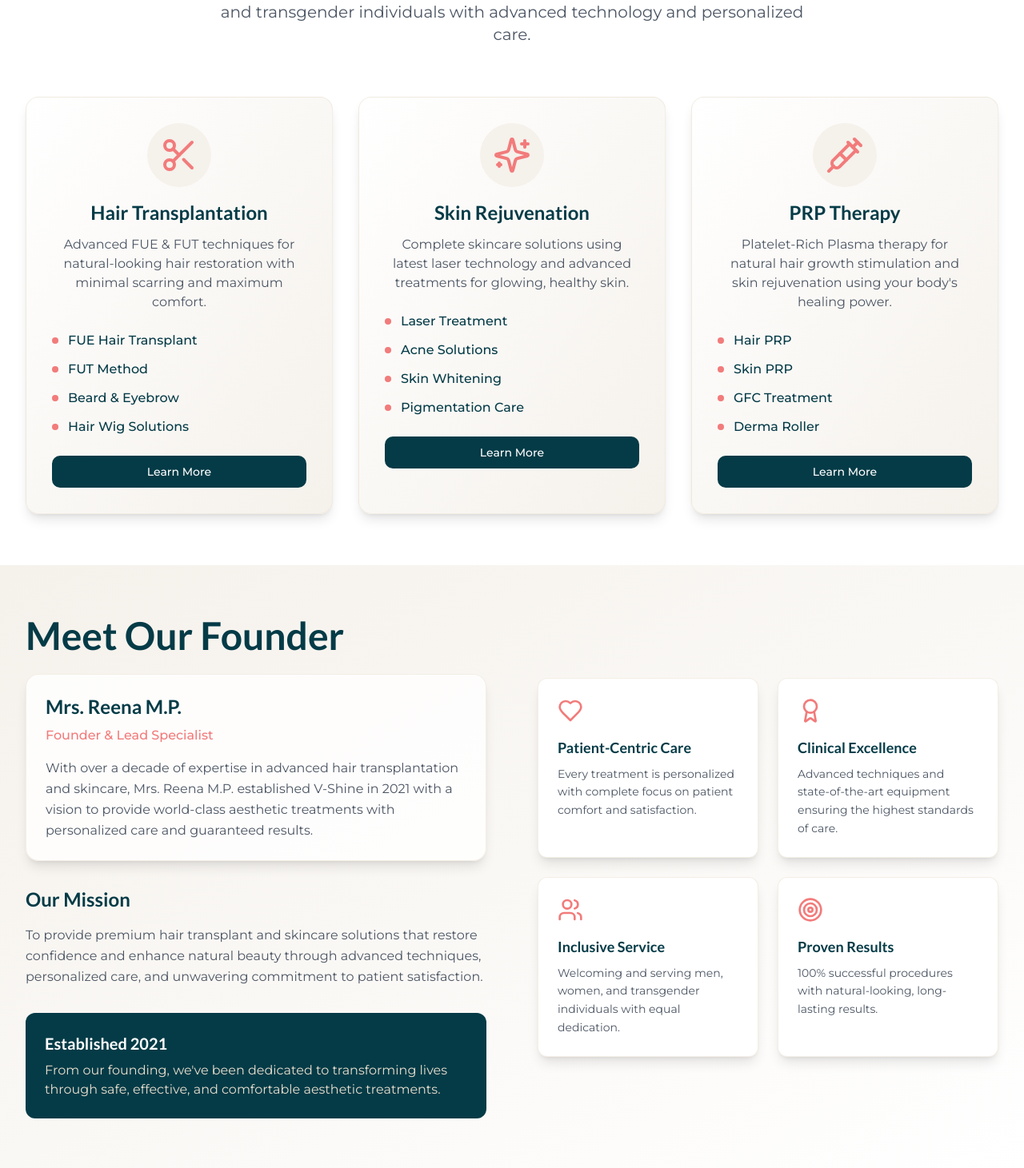
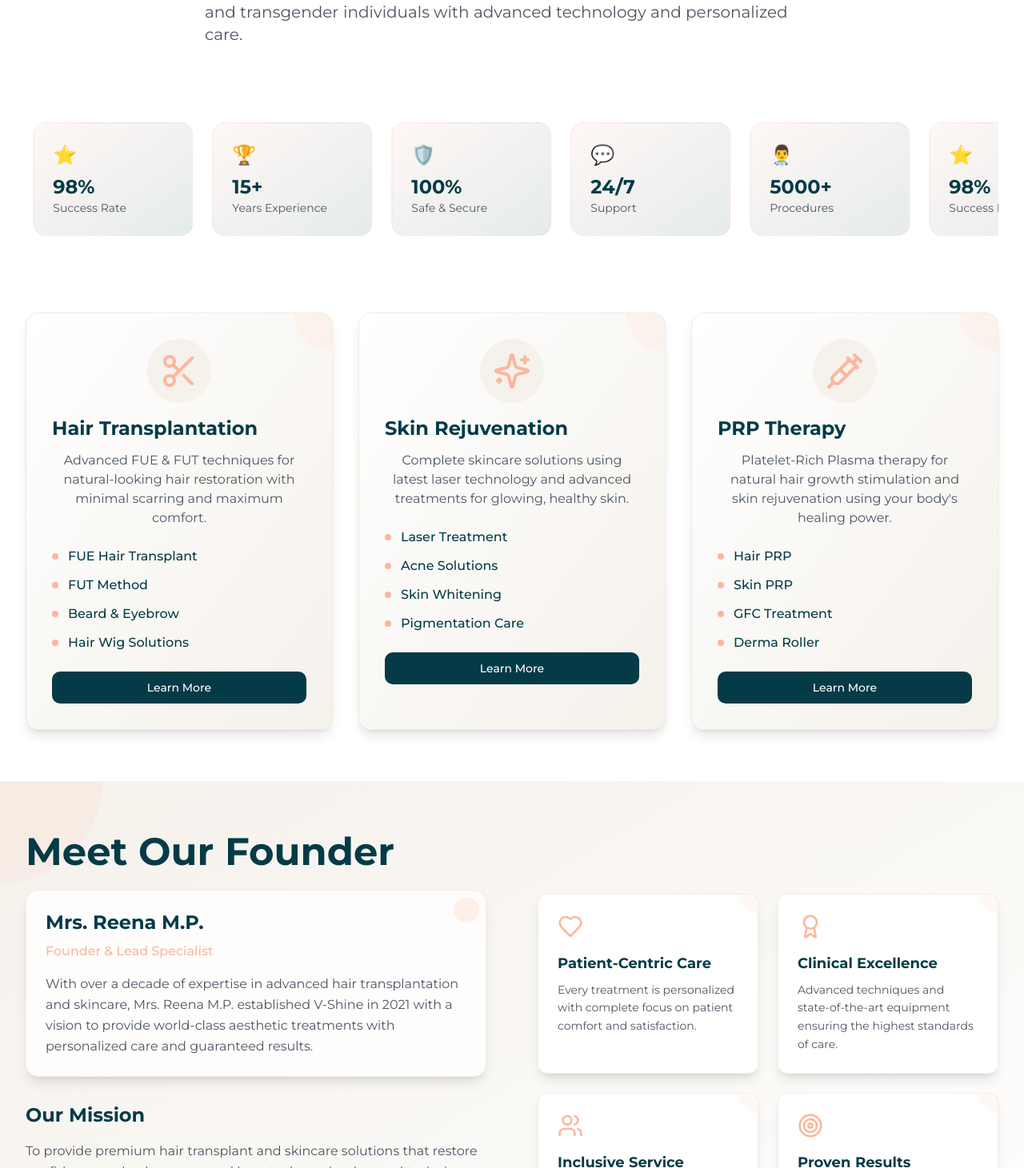
Before and after one commit to ASH-808/v-shine-glow-web-24, a React (Vite) app: page / in a window 1280 px wide. Shown: the part 1209-2670 px from the top of the page at 80% size. Built offline with nearby package versions, Linux system fonts and the light colour scheme.

Commit message:
Refactor: Implement design updates and blur text effect
Updated website sections with new color, blur text effect, and creative styling for headlines and subheadings.

```diff
--- a/package.json
+++ b/package.json
@@ -45,6 +45,7 @@
     "cmdk": "^1.0.0",
     "date-fns": "^3.6.0",
     "embla-carousel-react": "^8.3.0",
+    "framer-motion": "^12.17.0",
     "input-otp": "^1.2.4",
     "lucide-react": "^0.462.0",
     "next-themes": "^0.3.0",
--- a/src/components/About.tsx
+++ b/src/components/About.tsx
@@ -1,5 +1,7 @@
 
 import { Award, Heart, Users, Target } from 'lucide-react';
+import BlurText from '@/components/ui/blur-text';
+import { motion } from 'framer-motion';
 
 const About = () => {
   const values = [
@@ -26,28 +28,56 @@ const About = () => {
   ];
 
   return (
-    <section id="about" className="section-padding bg-gradient-to-br from-vshine-light-beige to-white">
-      <div className="container-custom">
+    <section id="about" className="section-padding bg-gradient-to-br from-vshine-light-beige to-white relative overflow-hidden">
+      {/* Background decorative elements */}
+      <div className="absolute top-0 left-0 w-64 h-64 bg-vshine-coral/10 rounded-full -translate-x-32 -translate-y-32"></div>
+      <div className="absolute bottom-0 right-0 w-48 h-48 bg-vshine-teal/10 rounded-full translate-x-24 translate-y-24"></div>
+
+      <div className="container-custom relative z-10">
         <div className="grid lg:grid-cols-2 gap-16 items-center">
           {/* Content */}
-          <div className="space-y-8">
+          <motion.div
+            className="space-y-8"
+            initial={{ opacity: 0, x: -50 }}
+            whileInView={{ opacity: 1, x: 0 }}
+            transition={{ duration: 0.8 }}
+            viewport={{ once: true }}
+          >
             <div>
-              <h2 className="text-4xl lg:text-5xl font-bold text-vshine-teal mb-6">
-                Meet Our Founder
-              </h2>
-              <div className="bg-white/80 rounded-2xl p-6 shadow-lg border border-vshine-beige/50">
-                <h3 className="text-2xl font-bold text-vshine-teal mb-2">Mrs. Reena M.P.</h3>
+              <BlurText
+                text="Meet Our Founder"
+                className="text-4xl lg:text-5xl font-bold text-vshine-teal mb-6"
+                delay={80}
+                animateBy="words"
+              />
+              <motion.div
+                className="bg-white/80 rounded-2xl p-6 shadow-lg border border-vshine-beige/50 relative"
+                whileHover={{ scale: 1.02, y: -5 }}
+                transition={{ type: "spring", stiffness: 300 }}
+              >
+                <div className="absolute top-2 right-2 w-8 h-8 bg-vshine-coral/20 rounded-full"></div>
+                <BlurText
+                  text="Mrs. Reena M.P."
+                  className="text-2xl font-bold text-vshine-teal mb-2"
+                  delay={50}
+                  animateBy="words"
+                />
                 <p className="text-vshine-coral font-medium mb-4">Founder & Lead Specialist</p>
                 <p className="text-gray-600 leading-relaxed">
                   With over a decade of expertise in advanced hair transplantation and skincare,
                   Mrs. Reena M.P. established V-Shine in 2021 with a vision to provide world-class
                   aesthetic treatments with personalized care and guaranteed results.
                 </p>
-              </div>
+              </motion.div>
             </div>
 
             <div className="space-y-4">
-              <h3 className="text-2xl font-bold text-vshine-teal">Our Mission</h3>
+              <BlurText
+                text="Our Mission"
+                className="text-2xl font-bold text-vshine-teal"
+                delay={60}
+                animateBy="words"
+              />
               <p className="text-gray-600 leading-relaxed">
                 To provide premium hair transplant and skincare solutions that restore confidence
                 and enhance natural beauty through advanced techniques, personalized care, and
@@ -55,34 +85,61 @@ const About = () => {
               </p>
             </div>
 
-            <div className="bg-vshine-teal text-white rounded-xl p-6">
+            <motion.div
+              className="bg-gradient-to-r from-vshine-teal to-vshine-dark-teal text-white rounded-xl p-6 relative overflow-hidden"
+              whileHover={{ scale: 1.02 }}
+              transition={{ type: "spring", stiffness: 300 }}
+            >
+              <div className="absolute top-0 right-0 w-16 h-16 bg-vshine-coral/20 rounded-full -translate-y-8 translate-x-8"></div>
+              <div className="relative z-10">
                 <h4 className="text-xl font-bold mb-2">Established 2021</h4>
                 <p className="text-vshine-beige">
                   From our founding, we've been dedicated to transforming lives through
                   safe, effective, and comfortable aesthetic treatments.
                 </p>
               </div>
-          </div>
+            </motion.div>
+          </motion.div>
 
           {/* Values Grid */}
-          <div className="grid grid-cols-1 sm:grid-cols-2 gap-6">
+          <motion.div
+            className="grid grid-cols-1 sm:grid-cols-2 gap-6"
+            initial={{ opacity: 0, x: 50 }}
+            whileInView={{ opacity: 1, x: 0 }}
+            transition={{ duration: 0.8 }}
+            viewport={{ once: true }}
+          >
             {values.map((value, index) => (
-              <div
+              <motion.div
                 key={index}
-                className="bg-white rounded-xl p-6 shadow-lg card-hover border border-vshine-beige/50"
+                className="bg-white rounded-xl p-6 shadow-lg card-hover border border-vshine-beige/50 relative overflow-hidden"
+                initial={{ opacity: 0, y: 50 }}
+                whileInView={{ opacity: 1, y: 0 }}
+                transition={{ delay: index * 0.15, duration: 0.6 }}
+                viewport={{ once: true }}
+                whileHover={{ y: -8, scale: 1.02 }}
               >
-                <div className="mb-4">
+                <div className="absolute top-0 right-0 w-12 h-12 bg-vshine-coral/10 rounded-full -translate-y-6 translate-x-6"></div>
+                <div className="mb-4 relative z-10">
+                  <motion.div
+                    whileHover={{ rotate: 15, scale: 1.1 }}
+                    transition={{ type: "spring", stiffness: 300 }}
+                  >
                     {value.icon}
+                  </motion.div>
                 </div>
-                <h4 className="text-lg font-bold text-vshine-teal mb-2">
-                  {value.title}
-                </h4>
+                <BlurText
+                  text={value.title}
+                  className="text-lg font-bold text-vshine-teal mb-2"
+                  delay={30}
+                  animateBy="words"
+                />
                 <p className="text-gray-600 text-sm leading-relaxed">
                   {value.description}
                 </p>
-              </div>
+              </motion.div>
             ))}
-          </div>
+          </motion.div>
         </div>
       </div>
     </section>
--- a/src/components/Services.tsx
+++ b/src/components/Services.tsx
@@ -1,6 +1,9 @@
 
 import { Scissors, Sparkles, Syringe } from 'lucide-react';
 import { Button } from '@/components/ui/button';
+import BlurText from '@/components/ui/blur-text';
+import MovingTicker from '@/components/ui/moving-ticker';
+import { motion } from 'framer-motion';
 
 const Services = () => {
   const services = [
@@ -27,32 +30,77 @@ const Services = () => {
     }
   ];
 
+  const tickerCards = [
+    { title: "5000+", subtitle: "Procedures", icon: "👨‍⚕️" },
+    { title: "98%", subtitle: "Success Rate", icon: "⭐" },
+    { title: "15+", subtitle: "Years Experience", icon: "🏆" },
+    { title: "100%", subtitle: "Safe & Secure", icon: "🛡️" },
+    { title: "24/7", subtitle: "Support", icon: "💬" },
+  ];
+
   return (
-    <section id="treatments" className="section-padding bg-white">
+    <section id="treatments" className="section-padding bg-white overflow-hidden">
       <div className="container-custom">
         <div className="text-center mb-16">
-          <h2 className="text-4xl lg:text-5xl font-bold text-vshine-teal mb-6">
-            Premium Treatment Solutions
-          </h2>
-          <p className="text-xl text-gray-600 max-w-3xl mx-auto">
-            Comprehensive hair and skin care treatments designed for men, women, and transgender individuals
-            with advanced technology and personalized care.
-          </p>
+          <BlurText
+            text="Premium Treatment Solutions"
+            className="text-4xl lg:text-5xl font-bold text-vshine-teal mb-6"
+            delay={80}
+            animateBy="words"
+          />
+          <BlurText
+            text="Comprehensive hair and skin care treatments designed for men, women, and transgender individuals with advanced technology and personalized care."
+            className="text-xl text-gray-600 max-w-3xl mx-auto"
+            delay={100}
+            animateBy="words"
+          />
+        </div>
+
+        {/* Moving Ticker */}
+        <div className="mb-16">
+          <MovingTicker speed={30} className="py-8">
+            {tickerCards.map((card, index) => (
+              <motion.div
+                key={index}
+                className="flex-shrink-0 bg-gradient-to-br from-vshine-coral/10 to-vshine-teal/10 rounded-2xl p-6 min-w-[200px] border border-vshine-coral/20"
+                whileHover={{ scale: 1.05, y: -5 }}
+                transition={{ type: "spring", stiffness: 300 }}
+              >
+                <div className="text-2xl mb-2">{card.icon}</div>
+                <div className="text-2xl font-bold text-vshine-teal">{card.title}</div>
+                <div className="text-sm text-gray-600">{card.subtitle}</div>
+              </motion.div>
+            ))}
+          </MovingTicker>
         </div>
 
         <div className="grid lg:grid-cols-3 gap-8">
           {services.map((service, index) => (
-            <div
+            <motion.div
               key={index}
-              className="bg-gradient-to-br from-white to-vshine-light-beige rounded-2xl p-8 shadow-lg card-hover border border-vshine-beige/50"
+              className="bg-gradient-to-br from-white to-vshine-light-beige rounded-2xl p-8 shadow-lg card-hover border border-vshine-beige/50 relative overflow-hidden"
+              initial={{ opacity: 0, y: 50 }}
+              whileInView={{ opacity: 1, y: 0 }}
+              transition={{ delay: index * 0.2, duration: 0.6 }}
+              viewport={{ once: true }}
             >
-              <div className="text-center mb-6">
-                <div className="inline-flex items-center justify-center w-20 h-20 bg-vshine-light-beige rounded-full mb-4">
+              {/* Decorative background element */}
+              <div className="absolute top-0 right-0 w-24 h-24 bg-vshine-coral/10 rounded-full -translate-y-12 translate-x-12"></div>
+
+              <div className="text-center mb-6 relative z-10">
+                <motion.div
+                  className="inline-flex items-center justify-center w-20 h-20 bg-vshine-light-beige rounded-full mb-4"
+                  whileHover={{ rotate: 360 }}
+                  transition={{ duration: 0.6 }}
+                >
                   {service.icon}
-                </div>
-                <h3 className="text-2xl font-bold text-vshine-teal mb-3">
-                  {service.title}
-                </h3>
+                </motion.div>
+                <BlurText
+                  text={service.title}
+                  className="text-2xl font-bold text-vshine-teal mb-3"
+                  delay={50}
+                  animateBy="words"
+                />
                 <p className="text-gray-600 mb-6">
                   {service.description}
                 </p>
@@ -60,17 +108,24 @@ const Services = () => {
 
               <div className="space-y-3 mb-6">
                 {service.features.map((feature, idx) => (
-                  <div key={idx} className="flex items-center space-x-3">
+                  <motion.div
+                    key={idx}
+                    className="flex items-center space-x-3"
+                    initial={{ opacity: 0, x: -20 }}
+                    whileInView={{ opacity: 1, x: 0 }}
+                    transition={{ delay: idx * 0.1 }}
+                    viewport={{ once: true }}
+                  >
                     <div className="w-2 h-2 bg-vshine-coral rounded-full"></div>
                     <span className="text-vshine-teal font-medium">{feature}</span>
-                  </div>
+                  </motion.div>
                 ))}
               </div>
 
               <Button className="btn-outline w-full">
                 Learn More
               </Button>
-            </div>
+            </motion.div>
           ))}
         </div>
       </div>
--- /dev/null
+++ b/src/components/ui/blur-text.tsx
@@ -0,0 +1,117 @@
+
+import { motion } from 'framer-motion';
+import { useEffect, useRef, useState, useMemo } from 'react';
+
+const buildKeyframes = (from, steps) => {
+  const keys = new Set([
+    ...Object.keys(from),
+    ...steps.flatMap((s) => Object.keys(s)),
+  ]);
+
+  const keyframes = {};
+  keys.forEach((k) => {
+    keyframes[k] = [from[k], ...steps.map((s) => s[k])];
+  });
+  return keyframes;
+};
+
+const BlurText = ({
+  text = '',
+  delay = 200,
+  className = '',
+  animateBy = 'words',
+  direction = 'top',
+  threshold = 0.1,
+  rootMargin = '0px',
+  animationFrom,
+  animationTo,
+  easing = (t) => t,
+  onAnimationComplete,
+  stepDuration = 0.35,
+}) => {
+  const elements = animateBy === 'words' ? text.split(' ') : text.split('');
+  const [inView, setInView] = useState(false);
+  const ref = useRef(null);
+
+  useEffect(() => {
+    if (!ref.current) return;
+    const observer = new IntersectionObserver(
+      ([entry]) => {
+        if (entry.isIntersecting) {
+          setInView(true);
+          observer.unobserve(ref.current);
+        }
+      },
+      { threshold, rootMargin }
+    );
+    observer.observe(ref.current);
+    return () => observer.disconnect();
+    // eslint-disable-next-line react-hooks/exhaustive-deps
+  }, [threshold, rootMargin]);
+
+  const defaultFrom = useMemo(
+    () =>
+      direction === 'top'
+        ? { filter: 'blur(10px)', opacity: 0, y: -50 }
+        : { filter: 'blur(10px)', opacity: 0, y: 50 },
+    [direction]
+  );
+
+  const defaultTo = useMemo(
+    () => [
+      {
+        filter: 'blur(5px)',
+        opacity: 0.5,
+        y: direction === 'top' ? 5 : -5,
+      },
+      { filter: 'blur(0px)', opacity: 1, y: 0 },
+    ],
+    [direction]
+  );
+
+  const fromSnapshot = animationFrom ?? defaultFrom;
+  const toSnapshots = animationTo ?? defaultTo;
+
+  const stepCount = toSnapshots.length + 1;
+  const totalDuration = stepDuration * (stepCount - 1);
+  const times = Array.from({ length: stepCount }, (_, i) =>
+    stepCount === 1 ? 0 : i / (stepCount - 1)
+  );
+
+  return (
+    <p
+      ref={ref}
+      className={className}
+      style={{ display: 'flex', flexWrap: 'wrap' }}
+    >
+      {elements.map((segment, index) => {
+        const animateKeyframes = buildKeyframes(fromSnapshot, toSnapshots);
+
+        const spanTransition = {
+          duration: totalDuration,
+          times,
+          delay: (index * delay) / 1000,
+        };
+        (spanTransition).ease = easing;
+
+        return (
+          <motion.span
+            className="inline-block will-change-[transform,filter,opacity]"
+            key={index}
+            initial={fromSnapshot}
+            animate={inView ? animateKeyframes : fromSnapshot}
+            transition={spanTransition}
+            onAnimationComplete={
+              index === elements.length - 1 ? onAnimationComplete : undefined
+            }
+          >
+            {segment === ' ' ? '\u00A0' : segment}
+            {animateBy === 'words' && index < elements.length - 1 && '\u00A0'}
+          </motion.span>
+        );
+      })}
+    </p>
+  );
+};
+
+export default BlurText;
--- /dev/null
+++ b/src/components/ui/moving-ticker.tsx
@@ -0,0 +1,41 @@
+
+import { motion } from 'framer-motion';
+import { ReactNode } from 'react';
+
+interface MovingTickerProps {
+  children: ReactNode;
+  speed?: number;
+  direction?: 'left' | 'right';
+  className?: string;
+}
+
+const MovingTicker = ({
+  children,
+  speed = 50,
+  direction = 'left',
+  className = ''
+}: MovingTickerProps) => {
+  return (
+    <div className={`overflow-hidden ${className}`}>
+      <motion.div
+        className="flex gap-6"
+        animate={{
+          x: direction === 'left' ? [0, -1000] : [-1000, 0],
+        }}
+        transition={{
+          x: {
+            repeat: Infinity,
+            repeatType: "loop",
+            duration: speed,
+            ease: "linear",
+          },
+        }}
+      >
+        {children}
+        {children}
+      </motion.div>
+    </div>
+  );
+};
+
+export default MovingTicker;
--- a/src/index.css
+++ b/src/index.css
@@ -17,7 +17,7 @@
     --secondary-foreground: 4 59 71;
     --muted: 245 241 235;
     --muted-foreground: 4 59 71;
-    --accent: 242 123 123; /* Soft Coral */
+    --accent: 251 183 156; /* Updated Soft Coral */
     --accent-foreground: 255 255 255;
     --destructive: 239 68 68;
     --destructive-foreground: 255 255 255;
@@ -49,7 +49,7 @@
   }
 
   .btn-secondary {
-    @apply bg-vshine-coral text-white px-6 py-3 rounded-lg font-medium hover:bg-red-400 transition-all duration-300 shadow-lg hover:shadow-xl;
+    @apply bg-vshine-coral text-white px-6 py-3 rounded-lg font-medium hover:bg-orange-400 transition-all duration-300 shadow-lg hover:shadow-xl;
   }
 
   .btn-outline {
@@ -108,7 +108,7 @@
 
   /* Gradient text animation */
   .text-gradient {
-    background: linear-gradient(45deg, #F27B7B, #043B47, #F27B7B);
+    background: linear-gradient(45deg, #fbb79c, #043B47, #fbb79c);
     background-size: 300% 300%;
     animation: gradientShift 4s ease infinite;
   }
--- a/tailwind.config.ts
+++ b/tailwind.config.ts
@@ -34,13 +34,13 @@ export default {
 					foreground: '#043B47'
 				},
 				accent: {
-					DEFAULT: '#F27B7B', // Soft Coral
+					DEFAULT: '#fbb79c', // Updated to new coral color
 					foreground: '#FFFFFF'
 				},
 				// V-Shine brand colors
 				'vshine-teal': '#043B47',
 				'vshine-beige': '#E9DFCE',
-				'vshine-coral': '#F27B7B',
+				'vshine-coral': '#fbb79c', // Updated color
 				'vshine-light-beige': '#F5F1EB',
 				'vshine-dark-teal': '#032A33',
 				destructive: {
@@ -128,6 +128,20 @@ export default {
 					'100%': {
 						transform: 'scaleX(1)'
 					}
+				},
+				'bounce-in': {
+					'0%': {
+						transform: 'scale(0.3)',
+						opacity: '0'
+					},
+					'50%': {
+						transform: 'scale(1.05)',
+						opacity: '0.8'
+					},
+					'100%': {
+						transform: 'scale(1)',
+						opacity: '1'
+					}
 				}
 			},
 			animation: {
@@ -136,7 +150,8 @@ export default {
 				'fade-in': 'fade-in 0.8s ease-out',
 				'slide-in-right': 'slide-in-right 0.5s ease-out',
 				'float': 'float 6s ease-in-out infinite',
-				'scale-x': 'scale-x 1s ease-out 0.5s forwards'
+				'scale-x': 'scale-x 1s ease-out 0.5s forwards',
+				'bounce-in': 'bounce-in 0.6s ease-out'
 			}
 		}
 	},
```
Also changed, not shown: src/components/hero/HeroContent.tsx (+14 -16 lines), 1 other file (tests, documents, lock files or other folders). Lines whose indentation alone changed are shown as unchanged.
